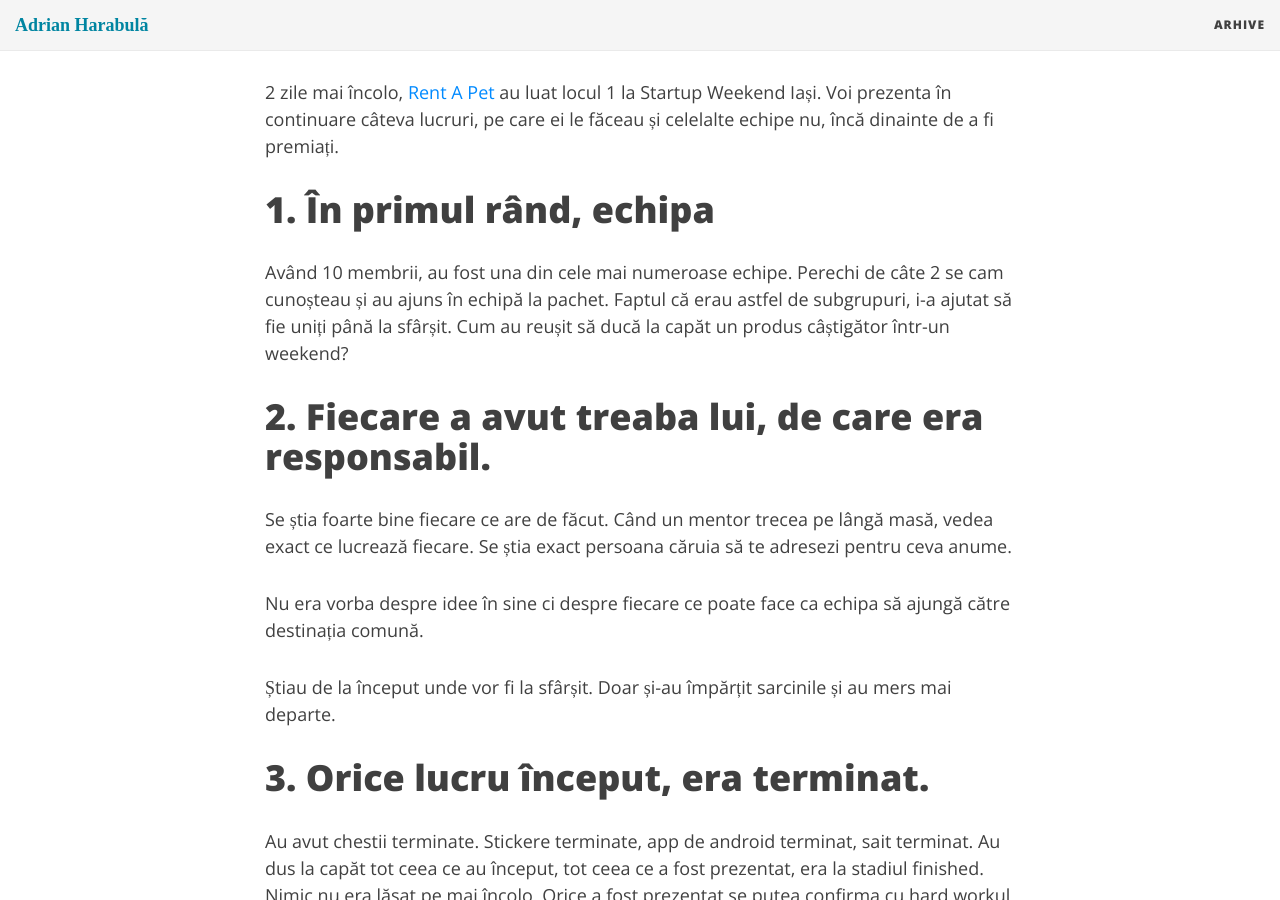
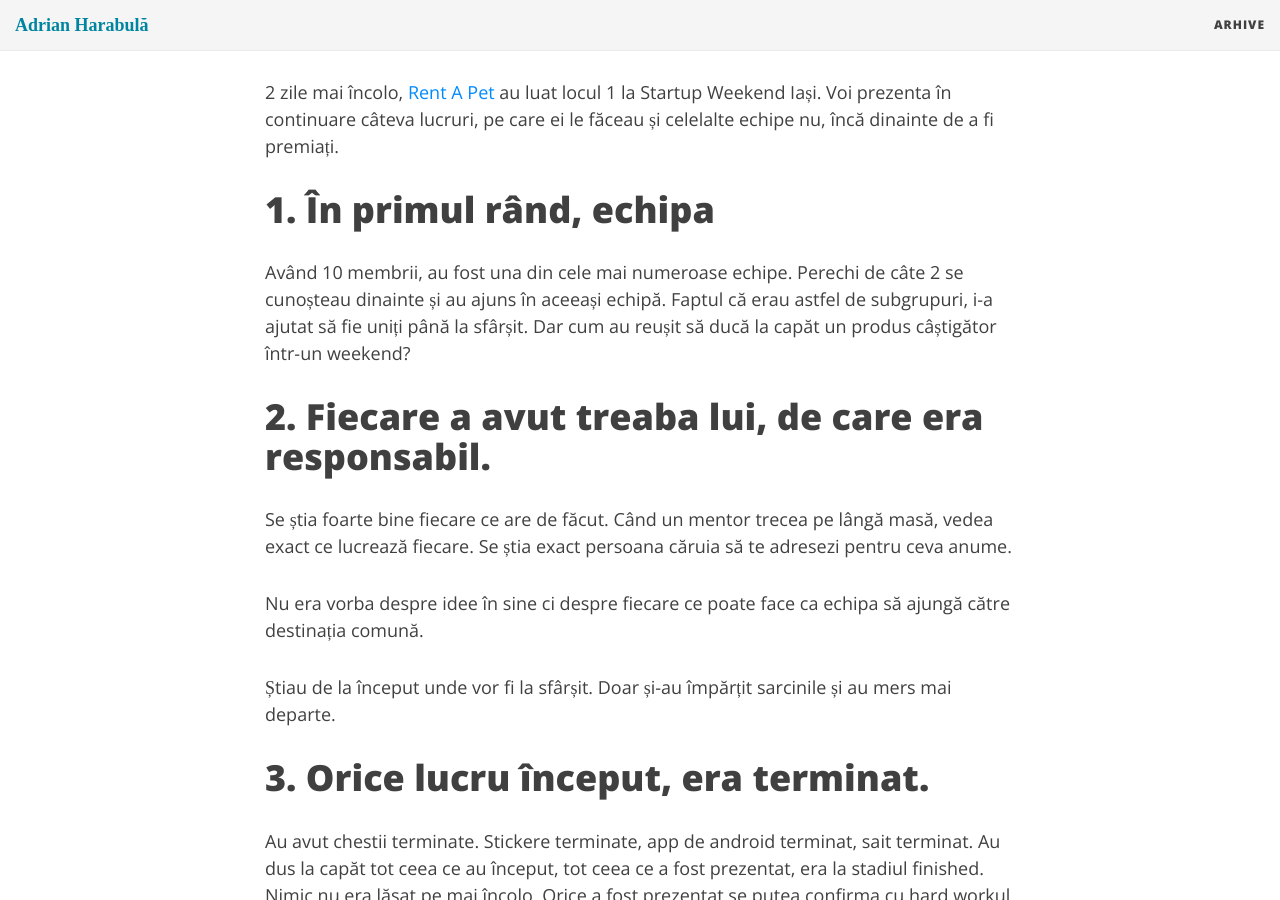
Before and after one commit to adrianharabula/adrianharabula.github.io, a Jekyll site: the page built from _posts/2016-11-01-dece-rentapet-au-castigat-si-ceilalti-nu.md, in a window 1280 px wide and 900 px high, scrolled down 469 px. Built offline with Jekyll 4.4.1, drawn with Linux system fonts in a browser that asks for light colours; nearby versions of some CDN libraries.

Commit message:
Update 2016-11-01-dece-rentapet-au-castigat-si-ceilalti-nu.md

```diff
--- a/_posts/2016-11-01-dece-rentapet-au-castigat-si-ceilalti-nu.md
+++ b/_posts/2016-11-01-dece-rentapet-au-castigat-si-ceilalti-nu.md
@@ -11,7 +11,7 @@ Pe moment, nu ai fi zis că ar putea fi ceva interesant, erau și alte idei în
 
 # 1. În primul rând, echipa
 
-Având 10 membrii, au fost una din cele mai numeroase echipe. Perechi de câte 2 se cam cunoșteau și au ajuns în echipă la pachet. Faptul că erau astfel de subgrupuri, i-a ajutat să fie uniți până la sfârșit. Cum au reușit să ducă la capăt un produs câștigător într-un weekend?
+Având 10 membrii, au fost una din cele mai numeroase echipe. Perechi de câte 2 se cunoșteau dinainte și au ajuns în aceeași echipă. Faptul că erau astfel de subgrupuri, i-a ajutat să fie uniți până la sfârșit. Dar cum au reușit să ducă la capăt un produs câștigător într-un weekend?
 
 # 2. Fiecare a avut treaba lui, de care era responsabil.
 
```
